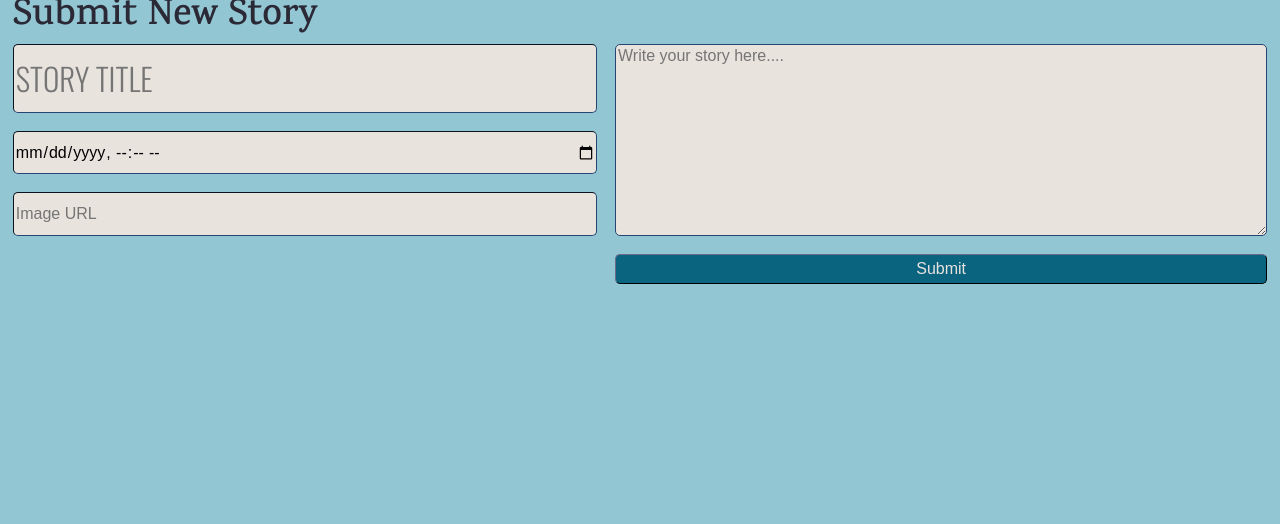
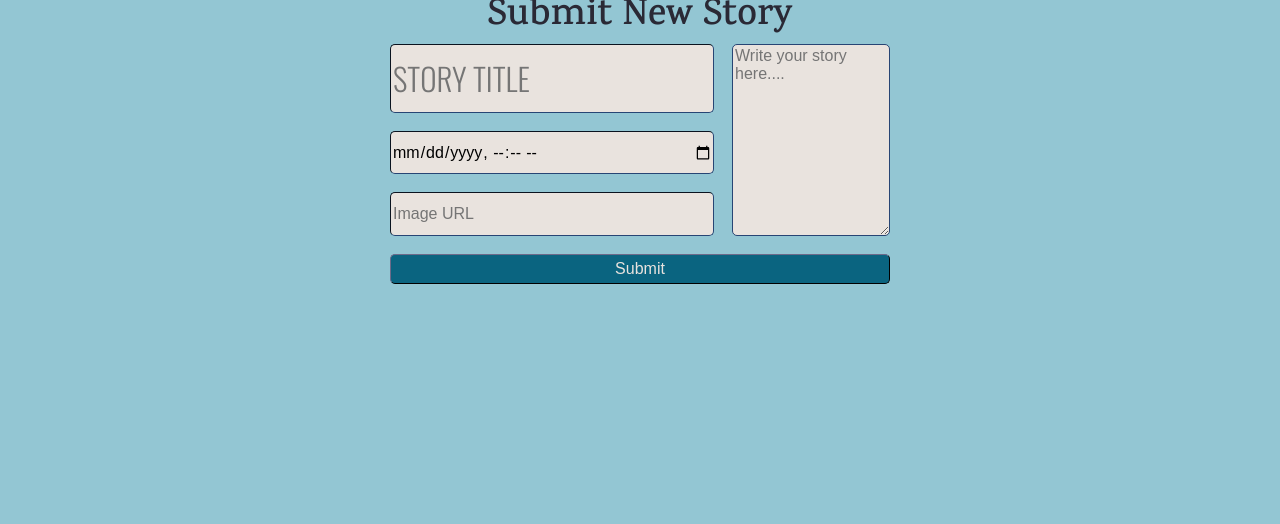
Before and after one commit to Lyndallh/she_codes_news, a Django app: page /news/add-story/ in a window 1280 px wide. Shown: the part 141-665 px from the top of the page. Run offline with Django 4.2, Linux system fonts and the light colour scheme; the visitor is signed in with stand-in values (Sample User, id 1); parts of the project's set-up code (start-up, migrations or seed data) failed here and were passed over; some libraries are stand-ins or nearby versions; some web fonts are replaced.

Commit message:
form styling

```diff
--- a/she_codes_news/static/styles.css
+++ b/she_codes_news/static/styles.css
@@ -197,11 +197,17 @@ input, textarea{
 form{
     display: flex;
     flex-flow: column wrap;
-
+    width: 500px;
+}
+main{
+    display:flex;
+    flex-direction: column;
+    align-items: center;
 }
 #story_form{
     display: grid;
     gap: 1rem;
+    width: 500px;
 }
 #div_id_title{
     grid-area: 1 / 1 / span 1 / span 1;
@@ -217,7 +223,7 @@ form{
     grid-area: 3 / 1 / span 1 / span 1;
 }
 #submit{
-    grid-area: 4 / 2 / span 1 / span 1;
+    grid-area: 4 / 1 / span 1 / span 2;
     background-color: var(--teal-dark);
     padding: 5px;
     border-radius: 5px;
```
